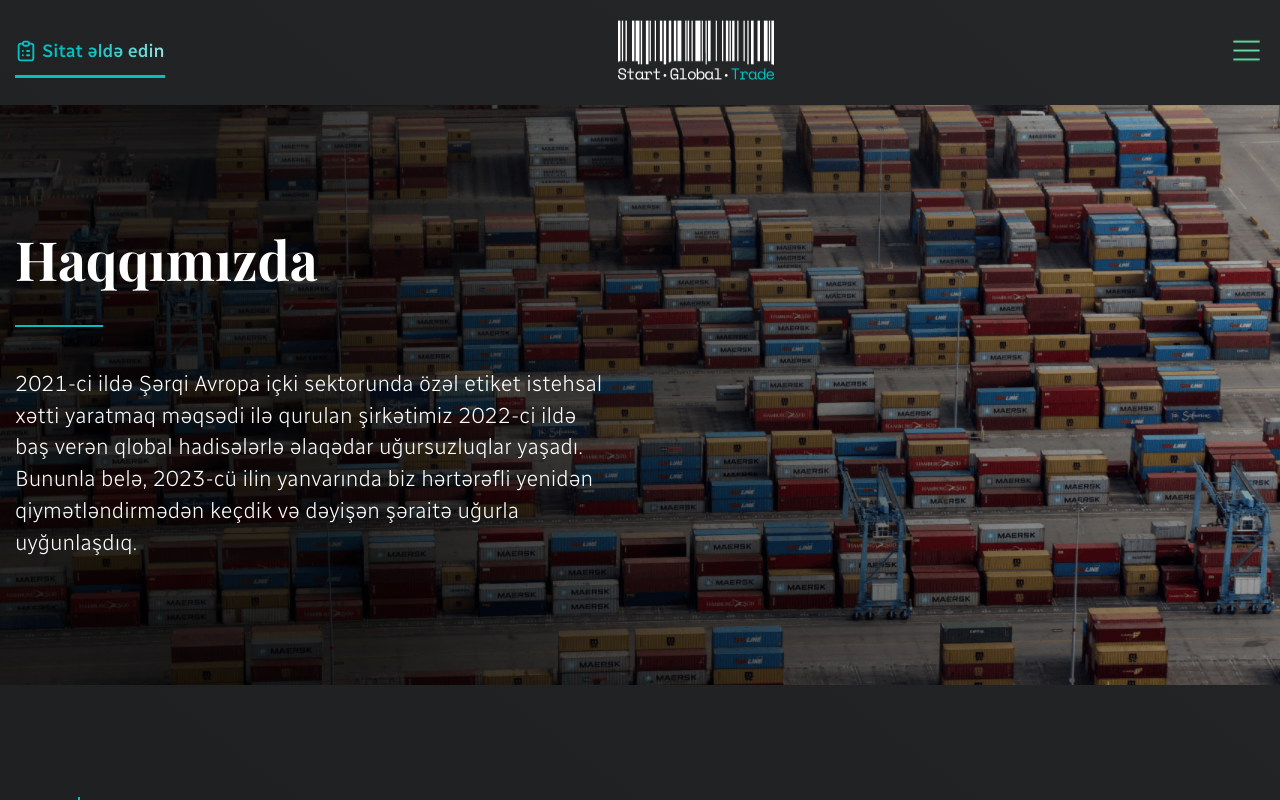
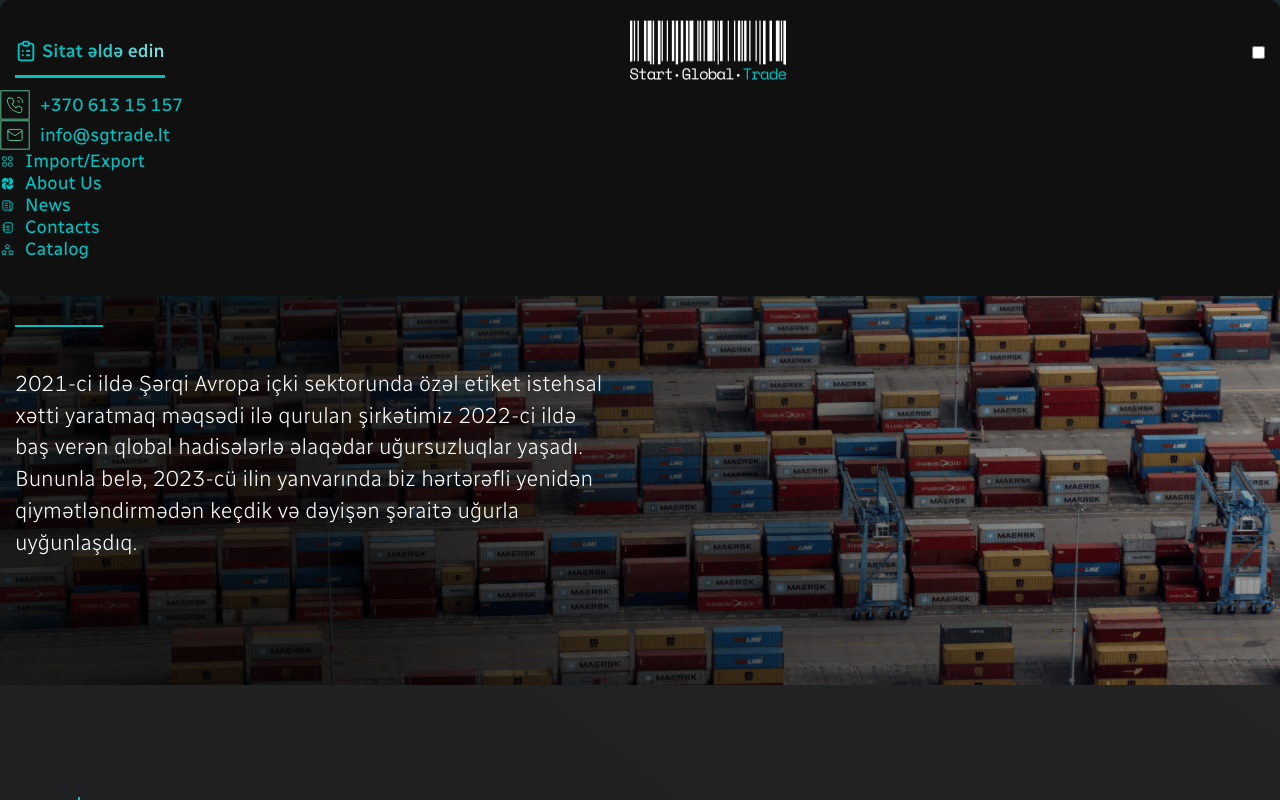
Before and after one commit to Web-Mastermind/sgtrade, a Next.js app: page /About in a window 1280 px wide. Shown: the top 800 px of the page. Built offline with nearby package versions, Linux system fonts and the light colour scheme.

Commit message:
nav menu chabged to side bar

```diff
--- a/Components/Header/index.tsx
+++ b/Components/Header/index.tsx
@@ -4,6 +4,7 @@ import styles from "./style.module.css"
 import Link from "next/link"
 import { useState } from "react"
 import { NavLinks } from "@/src/links/Links"
+import classNames from "classnames"
 
 const Header = () => {
   const [burgerMenuOpen, setBurgerMenuOpen] = useState(false);
@@ -20,25 +21,20 @@ const Header = () => {
             <p className={styles.listText}>Sitat əldə edin</p>
           </div>
           <Link href="/"><Image src="/assets/icon/barcode.png" alt="Barcode icon" width={156} height={60} /></Link>
-          <div className={styles.burgerIcon} onClick={toggleBurgerMenu}>
-            <Image src={!burgerMenuOpen ? "/assets/icon/menu.png" : "/assets/icon/menuclouse.svg"} alt="Menu icon" width={37} height={37} />
+          <div className={styles.burgerIcon}>
+            <input type="checkbox" role="button" aria-label="Display the menu" className={styles.menu} onClick={toggleBurgerMenu} />
           </div>
         </div>
       </div>
-      {burgerMenuOpen && (
-        <nav className={styles.nav}>
-          <div className="container">
-            <ul className={styles.burgerList}>
-              {
-                NavLinks.map(({ id, to, title, imageSrc, alt, width, height }) => {
-                  return (<Link className={` ${styles.navLinks} ${id === 1 ? styles.phone : id === 2 ? styles.mail : ""} `} href={to} key={id}>{imageSrc && <Image className={styles.linkIcons} src={imageSrc} alt={alt} width={width} height={height} />}{title}</Link>)
-                })
-              }
-            </ul>
-          </div>
-        </nav>
-      )}
-    </header>
+
+      <nav className={`${styles.nav} ${burgerMenuOpen ? styles.showMenu : ''}`}>
+        {
+          NavLinks.map(({ id, to, title, imageSrc, alt, width, height }) => {
+            return (<Link className={styles.navLinks} href={to} key={id}>{imageSrc && <Image className={styles.linkIcons} src={imageSrc} alt={alt} width={width} height={height} />}{title}</Link>)
+          })
+        }
+      </nav>
+    </header >
   )
 }
 
```
